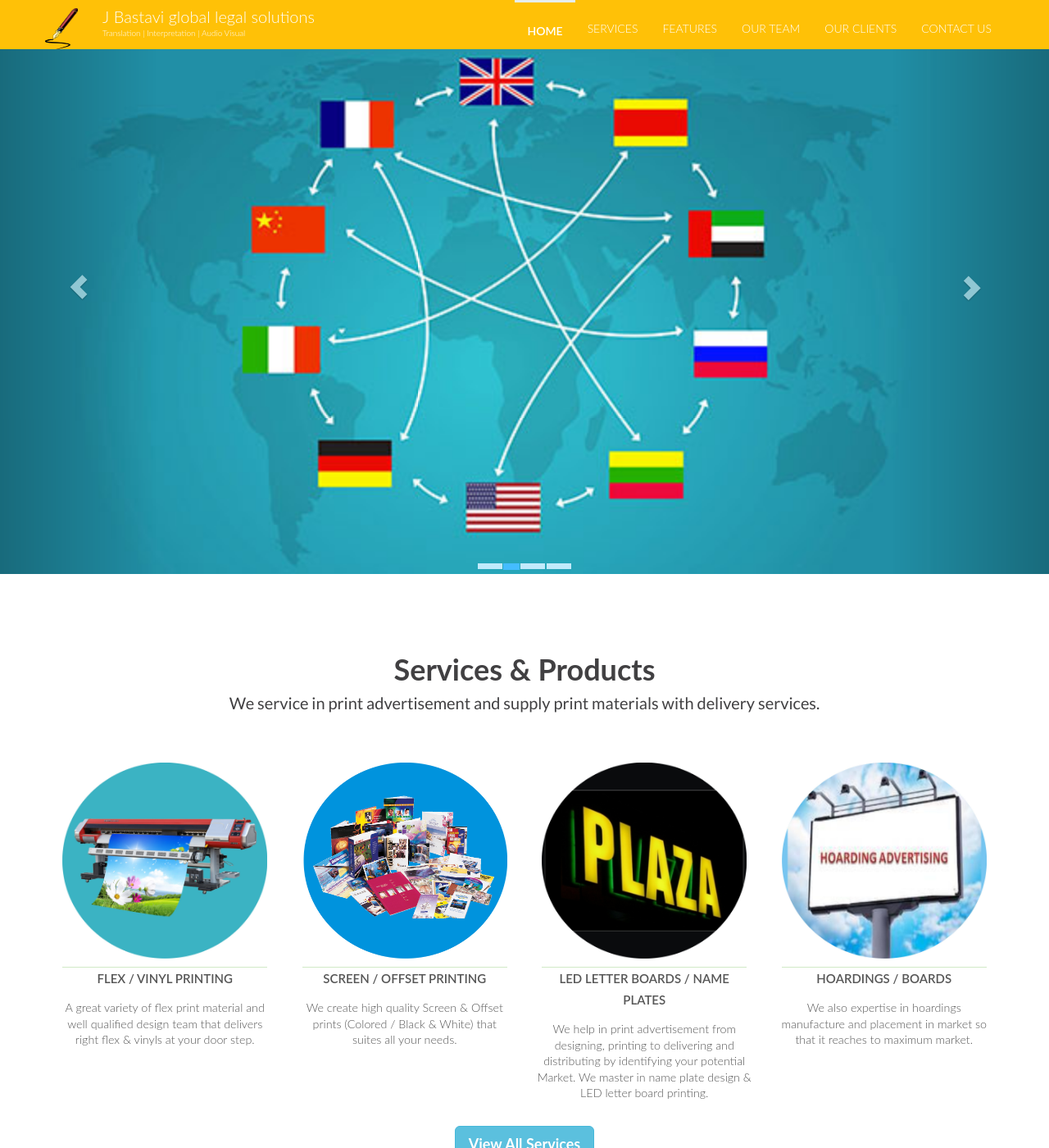
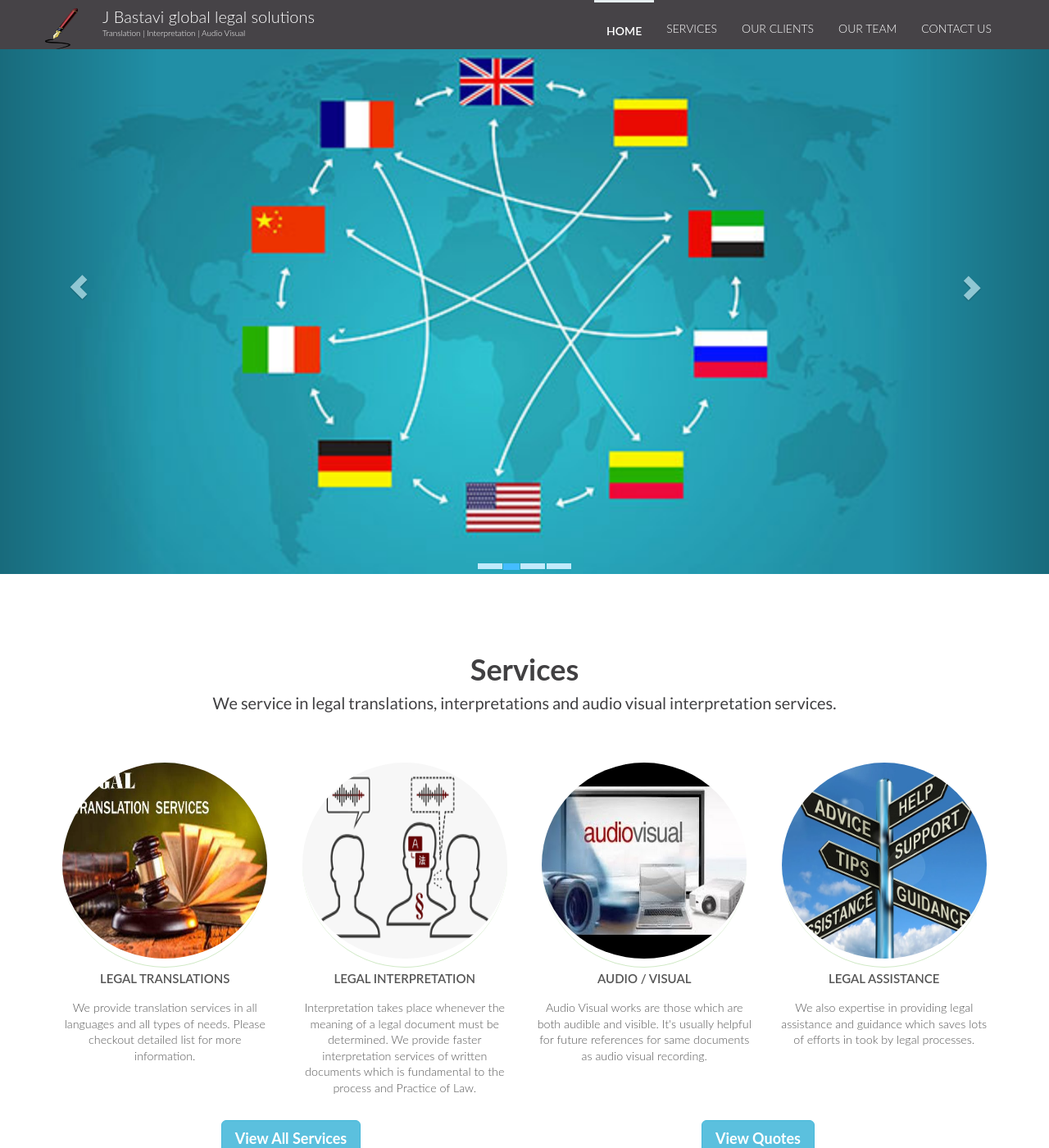
Before and after one commit to rahulkumaradvocate89/ltranslatelegal, a Jekyll site: the page built from index.html, in a window 1280 px wide and 1400 px high. Shown: the whole window at 82% size. Built offline with Jekyll 4.4.1, drawn with Linux system fonts in a browser that asks for light colours; some of the changed text lies outside the part shown.

Commit message:
added services

```diff
--- a/_includes/all-services.html
+++ b/_includes/all-services.html
@@ -9,60 +9,67 @@
             <div class="modal-body">
                 <ul class="list-group ">
                     <li class="list-group-item active">
-                        <h4 class="list-group-item-heading"> Complete and detailed list of all our services</h4>
-                        <p class="list-group-item-text">We provide all kind of construction, interior and exterior designs and architectures.
-                            material.</p>
+                        <h4 class="list-group-item-heading">
+                            Complete and detailed list of all services
+                        </h4>
+                        <p class="list-group-item-text">
+                            We provide all kind of legal translation, interpretation and voice over services.
+                        </p>
+                    </li>
+
+                    <li class="list-group-item">
+                        Drafting and Translation of Applications, OA, IA Review
+                        applications, Revision and Appeals under Statutory bodies and
+                        Tribunals, Commissions etc.
                     </li>
                     <li class="list-group-item">
-                        Precision based pillar / construction map / electricity /  plumbing designs
+                        Drafting and Translation of Plaints, agreements, settlements,
+                        Recovery suits, written statements, writs, counter affidavits, rejoinders,
+                        appeals, contempt petitions, claims, counter claims ,Interlocutory
+                        applications, miscellaneous applications, affidavits, notice ,Review,
+                        Revision and Restoration ,Drafting of Complaints, settlements, suits,
+                        counter affidavits, appeals, and contempt petitions, claims, Demand
+                        notice, legal notices, Review, Revision and Restoration petitions in for
+                        all Laws in India.
                     </li>
                     <li class="list-group-item">
-                        <h4 class="list-group-item-heading"> Bare bone designs for homes </h4>
-                        <p class="list-group-item-text">
-                            Best in class & efficient designs
+                        Contracts, Agreements, Tender contracts / invitations /offers
                     </li>
                     <li class="list-group-item">
-                        Digital Printing
+                        SC, High Court, Lower Court Documents, Affidavits, Lawsuit
+                        documents
                     </li>
                     <li class="list-group-item">
-                        Screen Cloth Banner
-                    </li>
-                    <li class="list-group-item">Canopy</li>
-                    <li class="list-group-item">Standee</li>
-                    <li class="list-group-item">
-                        <h4 class="list-group-item-heading"> Name Plates</h4>;
-                        <p class="list-group-item-text">
-                            Steel,
-                            Acrylic,
-                            Brass,
-                            ACP Sheet &
-                            Sunboard
-                        </p>
-                    </li>
-                    <li class="list-group-item">LED Board</li>
-                    <li class="list-group-item">Acrylic Letter</li>
-                    <li class="list-group-item">Steel Letter</li>
-                    <li class="list-group-item">Pin-up Board</li>
-                    <li class="list-group-item">White Board</li>
-                    <li class="list-group-item">Id-Cards</li>
-                    <li class="list-group-item">Mugs, Plates, T-shirt, Digital Photo
-                        printing etc
+                        Customs documentation
                     </li>
                     <li class="list-group-item">
-                        <h4 class="list-group-item-heading">All Kinds of Screens & Offset</h4>
-                        <p class="list-group-item-text">
-                            Visiting Cards, Bill book,
-                            Brochure,
-                            Flair,
-                            Pamphlets,
-                            School Examination Copies,
-                            School Diaries,
-                            School Magazine,
-                            Official Magazines,
-                            Office files,
-                            Rubber Stamp &
-                            Computerised Stamps etc
-                        </p>
+                        Business correspondence, annual reports
+                    </li>
+                    <li class="list-group-item">
+                        Papers related to banking, insurance, finance, taxation
+                    </li>
+                    <li class="list-group-item">
+                        Reports, Minutes of a meeting, agendas
+                    </li>
+
+                    <li class="list-group-item">
+                        Govt. Public documents
+                    </li>
+
+                    <li class="list-group-item">
+                        Police reports, FIR
+                    </li>
+                    <li class="list-group-item">
+                        All certificates including Marriage certificate, divorce certificates,
+                        birth certificates, death certificates, Academic degrees, diplomas,
+                        course certificates
+                    </li>
+                    <li class="list-group-item">
+                        Land related documents (Khasra, Khatauni, Sale Deeds etc.),
+                        Land deals
+                    </li>
+                    <li class="list-group-item">
+                        Wills, sale deeds, partnership deeds etc.
                     </li>
                 </ul>
             </div>
--- a/_includes/menu.html
+++ b/_includes/menu.html
@@ -26,10 +26,8 @@
             <ul class="nav navbar-nav navbar-right">
                 <li class="active"><a href="#home">Home</a></li>
                 <li><a href="#services">Services</a></li>
-                <li><a href="#features">Features</a></li>
-
+                <li><a href="#ourClients">Our Clients</a></li>
                 <li><a href="#testimonial">Our Team</a></li>
-                <li><a href="#ourClients">Our Clients</a></li>
                 <li><a href="#contact">Contact Us</a></li>
             </ul>
         </div><!-- /.navbar-collapse -->
--- a/_includes/services.html
+++ b/_includes/services.html
@@ -3,53 +3,66 @@
     <div class="container text-center">
 
         <div class="heading-content">
-            <h3>Services & Products</h3>
-            <h5>We service in print advertisement and supply print materials with delivery services.</h5>
+            <h3>Services </h3>
+            <h5>We service in legal translations, interpretations and audio visual interpretation services.</h5>
         </div>
         <div class="row">
             <div class="col-md-3 col-sm-6 col-xs-12">
                 <div class="features-content">
                     <img src="{{site.baseurl}}/assets/images/services/1.jpg" class="service-img"/>
-                    <h5>Flex / Vinyl Printing</h5>
-                    <p>A great variety of flex print material and well qualified design team that delivers right flex & vinyls at your door
-                        step.</p>
+                    <h5>Legal Translations</h5>
+                    <p>We provide translation services in all languages and all types of needs. Please checkout detailed
+                        list for more information.</p>
                 </div>
             </div>
 
             <div class="col-md-3 col-sm-6 col-xs-12">
                 <div class="features-content">
                     <img src="{{site.baseurl}}/assets/images/services/2.jpg" class="service-img"/>
-                    <h5>Screen / Offset Printing </h5>
-                    <p>We create high quality Screen & Offset prints (Colored / Black & White) that suites
-                        all your needs.</p>
+                    <h5>Legal interpretation </h5>
+                    <p>Interpretation takes place whenever the meaning of a legal document must be
+                        determined. We provide faster interpretation services of written documents which is fundamental
+                        to the process and
+                        Practice of Law. </p>
                 </div>
             </div>
 
             <div class="col-md-3 col-sm-6 col-xs-12">
                 <div class="features-content">
                     <img src="{{site.baseurl}}/assets/images/services/3.jpg" class="service-img"/>
-                    <h5>LED Letter Boards / Name Plates</h5>
-                    <p>We help in print advertisement from designing, printing to delivering and distributing by
-                        identifying your potential Market. We master in name plate design & LED letter board printing.</p>
+                    <h5>Audio / visual</h5>
+                    <p>Audio Visual works are those which are both audible and visible. It's usually helpful for future
+                        references for same documents as audio visual recording.</p>
                 </div>
             </div>
 
             <div class="col-md-3 col-sm-6 col-xs-12">
                 <div class="features-content">
                     <img src="{{site.baseurl}}/assets/images/services/4.jpg" class="service-img"/>
-                    <h5>Hoardings / Boards</h5>
-                    <p>We also expertise in hoardings manufacture and placement in market so that it reaches to maximum
-                        market.</p>
+                    <h5>Legal assistance</h5>
+                    <p>
+                        We also expertise in providing legal assistance and guidance which saves lots of efforts in
+                        took by legal processes.
+                    </p>
                 </div>
             </div>
         </div>
     </div> <!-- /container -->
     <div class="container">
-        <div class="col-md-12 text-center">
-            <button type="button" class="btn btn-info btn-lg" data-toggle="modal" data-target="#allServices"><b> View
-                All
-                Services</b></button>
+        <div class="col-md-6 col-xs-12 text-center">
+            <button type="button" class="btn btn-info btn-lg" data-toggle="modal" data-target="#allServices">
+                <b>
+                    View All Services
+                </b>
+            </button>
+        </div>
+        <div class="col-md-6 col-xs-12 text-center">
+            <a href="assets/downloads/Translation_and_Drafting_Charges.pdf" download class="btn btn-info btn-lg">
+                <b>
+                    View Quotes
+                </b>
+            </a>
         </div>
     </div>
-{% include all-services.html %}
+    {% include all-services.html %}
 </section>
--- a/_sass/_menu.scss
+++ b/_sass/_menu.scss
@@ -1,3 +1,33 @@
+.navbar-default {
+  background-color: #464347;
+}
+
+.navbar {
+  height: 60px;
+  margin-bottom: 0;
+  border: 0;
+  border-radius: 0;
+}
+
+
+.navbar-default .navbar-nav > li > a {
+  font-size: 14px;
+  text-transform: uppercase;
+  color: #fff;
+  line-height: 40px;
+}
+
+.navbar-default .navbar-nav > li > a:hover {
+  color: #4bcaff;
+}
+
+.navbar-default .navbar-nav > .active > a, .navbar-default .navbar-nav > .active > a:hover, .navbar-default .navbar-nav > .active > a:focus {
+  color: #fff;
+  background-color: transparent;
+  border-top: 3px solid #e6eef1;
+  font-weight: 600;
+}
+
 .navbar-brand {
     display: flex;
     color: $white;
--- a/_sass/_responsive.scss
+++ b/_sass/_responsive.scss
@@ -63,7 +63,7 @@
    }
    .navbar-default .navbar-toggle {
     border:0;
-    background: #4bcaff;
+    background: #757575;
 	}
 	.navbar-default .navbar-toggle .icon-bar {
     background-color: #fff;
--- a/index.html
+++ b/index.html
@@ -8,11 +8,12 @@ layout: base
 
 {% include carousal.html %}
 {% include services.html %}
+{% include our-clients.html %}
+{% include testimonial.html %}
+{% include contact.html %}
 <!--{% include gallery.html %}-->
-{% include features.html %}
-{% include testimonial.html %}
-{% include our-clients.html %}
-{% include contact.html %}
+<!--{% include features.html %}-->
+
 
 {%
 include structuredData.html
--- a/style.scss
+++ b/style.scss
@@ -92,6 +92,7 @@ PRE LOADER
   padding-bottom: 10px;
   border-bottom: 1px groove #d0e9c6;
   transition: opacity .5s ease-in-out;
+  border-radius: 50%;
 }
 
 .service-img:hover {
@@ -260,37 +261,6 @@ textarea::-ms-input-placeholder {
   font-family: 'latoregular';
   font-weight: normal;
   font-size: 20px;
-}
-
-/*For Menu Style*/
-
-.navbar-default {
-  background-color: rgba(255, 193, 7, 1);
-}
-
-.navbar {
-  height: 60px;
-  margin-bottom: 0;
-  border: 0;
-  border-radius: 0;
-}
-
-.navbar-default .navbar-nav > li > a {
-  font-size: 14px;
-  text-transform: uppercase;
-  color: #fff;
-  line-height: 40px;
-}
-
-.navbar-default .navbar-nav > li > a:hover {
-  color: #4bcaff;
-}
-
-.navbar-default .navbar-nav > .active > a, .navbar-default .navbar-nav > .active > a:hover, .navbar-default .navbar-nav > .active > a:focus {
-  color: #fff;
-  background-color: transparent;
-  border-top: 3px solid #e6eef1;
-  font-weight: 600;
 }
 
 /*For Home Section*/
```
Also changed, not shown: assets/images/services/1.jpg, assets/images/services/2.jpg, assets/images/services/3.jpg, assets/images/services/4.jpg, 1 other file.
